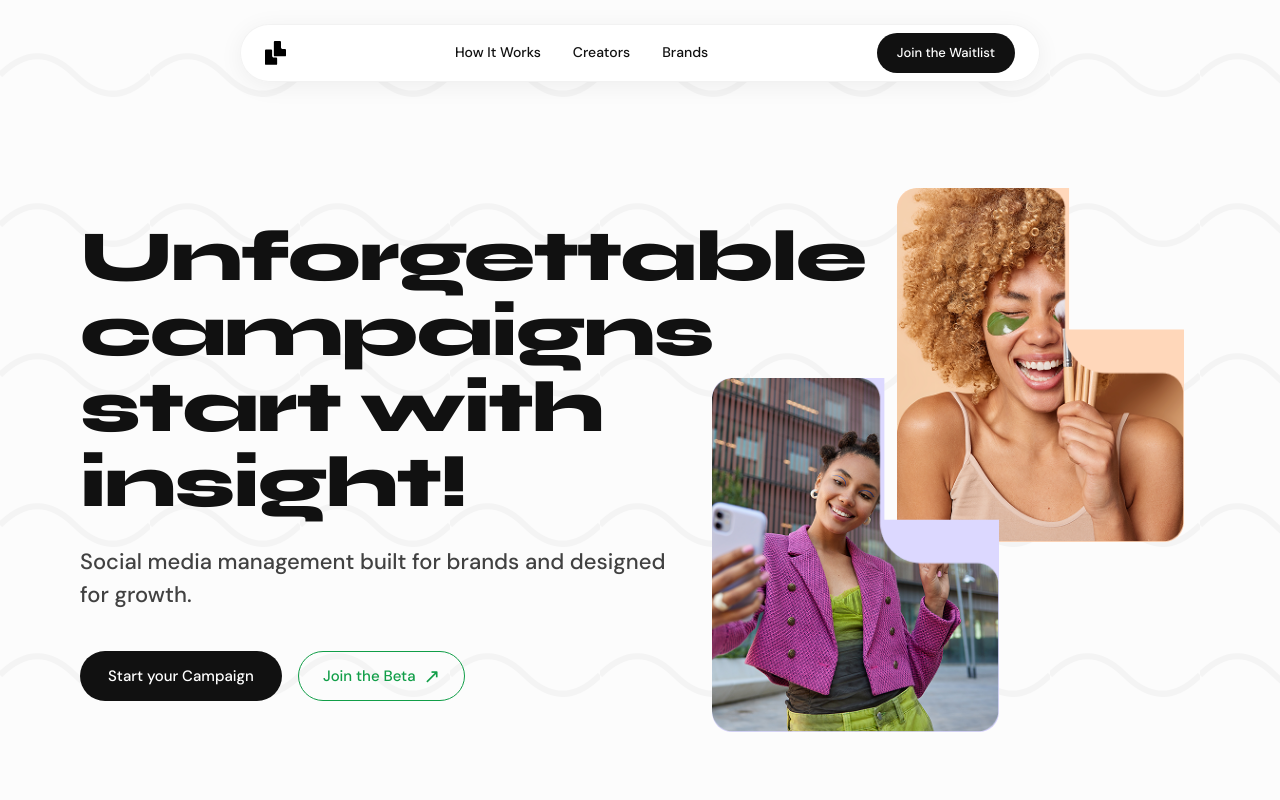
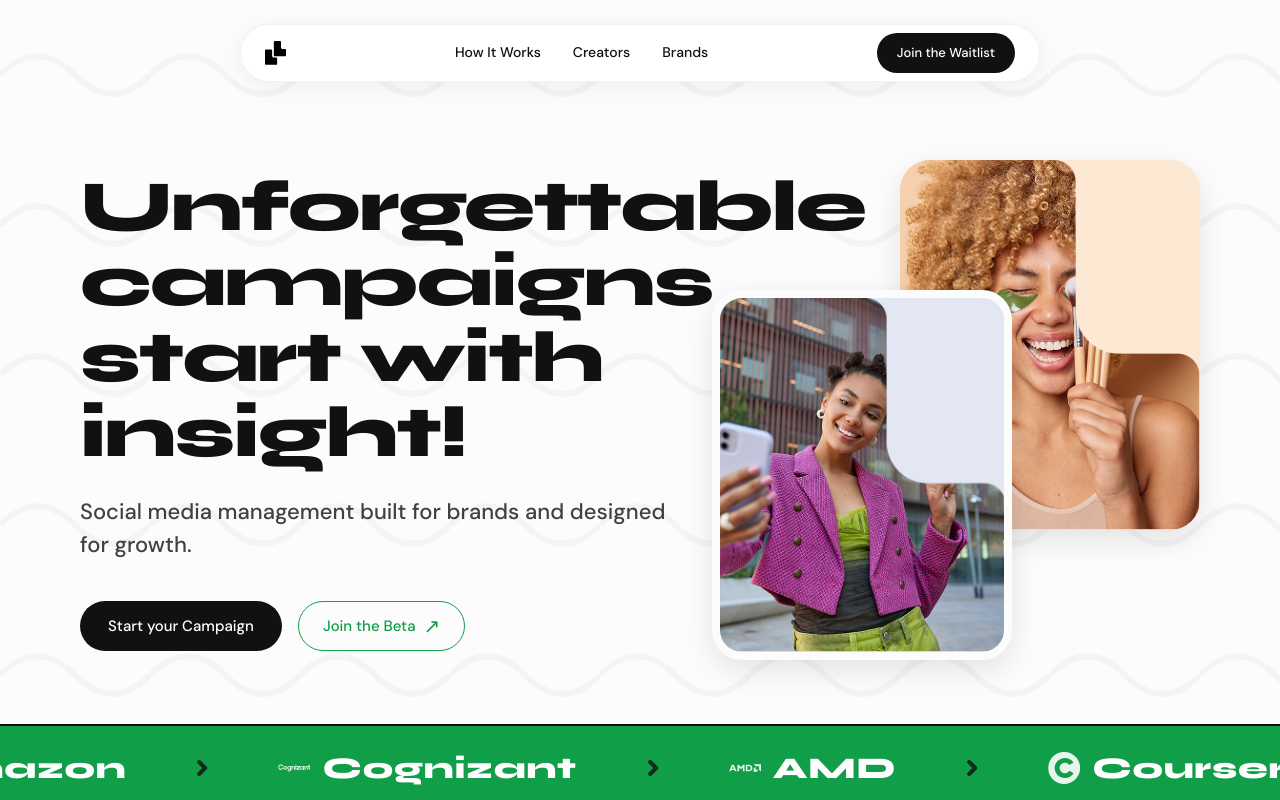
Before and after one commit to 0biken/BrandBuild, a Next.js app: page / in a window 1280 px wide. Shown: the top 800 px of the page. Built offline with nearby package versions, Linux system fonts and the light colour scheme.

Commit message:
Refactor hero images to use Deepseek overlapping relative positioning with rounded corners

```diff
--- a/src/components/Hero.tsx
+++ b/src/components/Hero.tsx
@@ -62,48 +62,28 @@
         </div>
 
         {/* Image Column */}
-        <div ref={imageRef} className="flex-1 w-full relative flex items-center justify-center lg:justify-end min-h-[400px] sm:min-h-[500px] lg:min-h-[600px]">
+        <div ref={imageRef} className="flex-1 w-full relative flex items-center justify-center lg:justify-end min-h-[400px] sm:min-h-[500px]">
 
-          <div className="relative w-full max-w-[495px] aspect-[495/571] mr-0 lg:mr-4">
+          <div className="relative w-full max-w-[500px] h-[400px] sm:h-[500px] mx-auto lg:mr-0">
 
-            {/* Secondary overlapping card (hero_image_2, bottom left) */}
-            <div
-              className="absolute z-20 overflow-hidden"
-              style={{
-                width: '60.87%',
-                height: '65.07%',
-                left: '0%',
-                top: '34.93%',
-                borderRadius: '20px',
-                clipPath: 'polygon(0% 0%, 60% 0%, 60% 40%, 100% 40%, 100% 100%, 0% 100%)'
-              }}
-            >
+            {/* Image 1 (Right side - Skincare) */}
+            <div className="absolute z-10 right-0 top-0 w-[60%] sm:w-[300px] h-[75%] sm:h-[370px] rounded-[30px] overflow-hidden shadow-[0_10px_30px_rgba(0,0,0,0.1)] transition-transform duration-300 hover:scale-105 hover:z-30 bg-[#FDE8D4]">
               <Image
-                src="/assets/hero_image_2.png"
-                alt="Creator showing phone"
+                src="/assets/hero_image_1.png"
+                alt="Woman with skincare patches"
                 fill
-                className="object-cover bg-[#DCD8FF]"
+                className="object-cover"
                 priority
               />
             </div>
 
-            {/* Main larger card (hero_image_1, top right) */}
-            <div
-              className="absolute z-10 overflow-hidden"
-              style={{
-                width: '60.87%',
-                height: '65.07%',
-                left: '39.13%',
-                top: '0%',
-                borderRadius: '20px',
-                clipPath: 'polygon(0% 0%, 60% 0%, 60% 40%, 100% 40%, 100% 100%, 0% 100%)'
-              }}
-            >
+            {/* Image 2 (Left side - Pink jacket/Girl) */}
+            <div className="absolute z-20 left-0 top-[20%] sm:top-[130px] w-[60%] sm:w-[300px] h-[75%] sm:h-[370px] rounded-[30px] overflow-hidden shadow-[0_10px_30px_rgba(0,0,0,0.1)] border-[6px] sm:border-[8px] border-[#fcfcfc] transition-transform duration-300 hover:scale-105 hover:z-30 bg-[#E3E6F3]">
               <Image
-                src="/assets/hero_image_1.png"
-                alt="Creator"
+                src="/assets/hero_image_2.png"
+                alt="Girl taking selfie"
                 fill
-                className="object-cover bg-[#FFD7BA]"
+                className="object-cover"
                 priority
               />
             </div>
```
